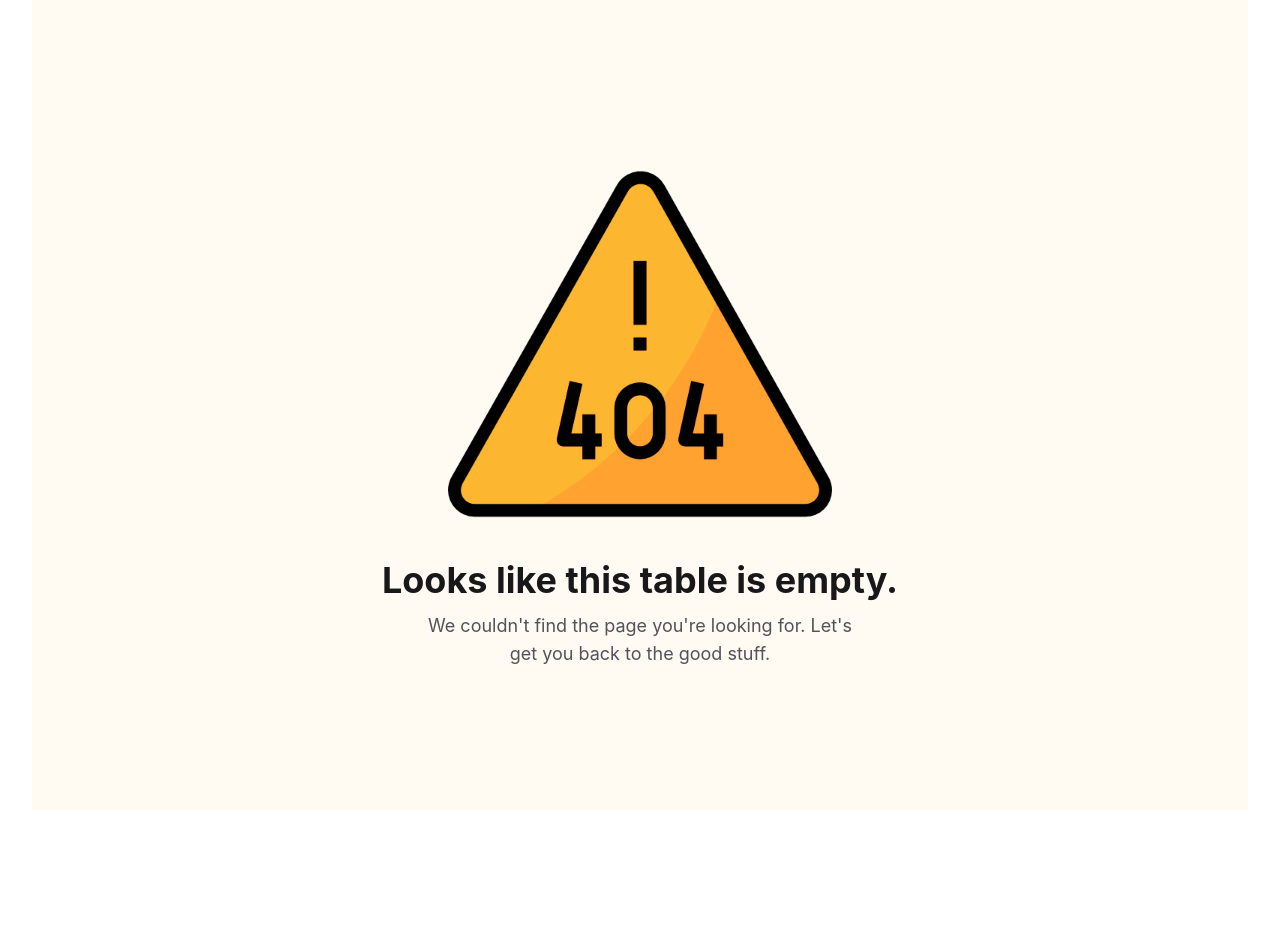
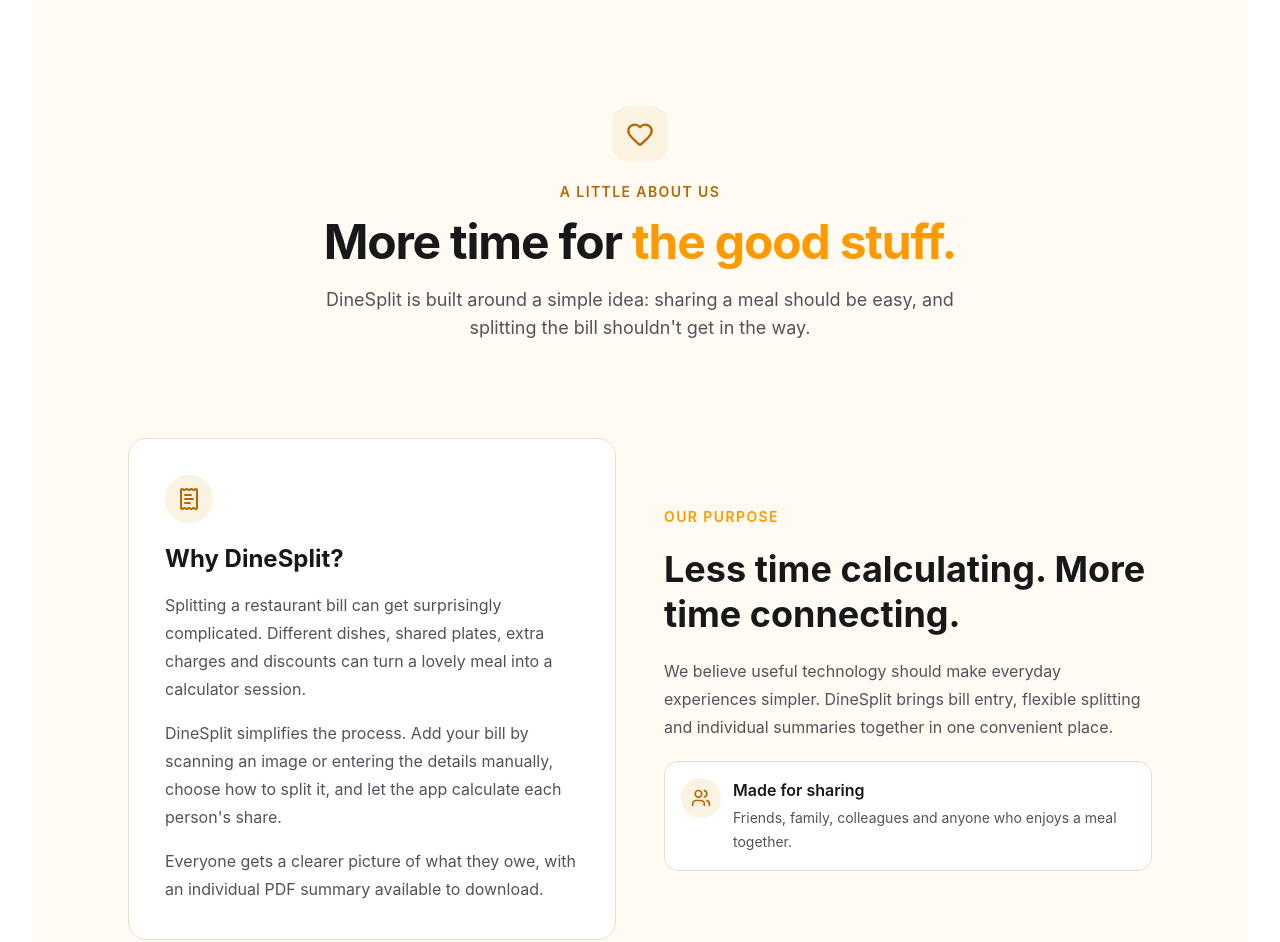
Before and after one commit to aishwaryagaikwad21/DineSplit, a React app in the folder frontend/: page /about-us in a window 1280 px wide. Shown: the part 58-1000 px from the top of the page. Before the commit the page ends 868 px from the top, so only its background shows below. Built offline with nearby package versions, Linux system fonts and the light colour scheme; the HTML template or start-up script is replaced by a standard one.

Commit message:
About Us page

```diff
--- a/frontend/src/components/NavLinks.jsx
+++ b/frontend/src/components/NavLinks.jsx
@@ -25,12 +25,12 @@ const location = useLocation() //gives you information about the current URL.
             How It Works
           </a>
 
-          <a
-            href="#about"
+          <Link
+            to="/about-us"
             className="nav-link"
           >
             About
-          </a>
+          </Link>
     </>
   )
 }
--- /dev/null
+++ b/frontend/src/pages/AboutUs.jsx
@@ -0,0 +1,236 @@
+
+import React from "react";
+import {
+  Heart,
+  Utensils,
+  Users,
+  Calculator,
+  Sparkles,
+  ReceiptText,
+  ArrowRight,
+} from "lucide-react";
+
+import GetStartedButton from "../components/GetStartedButton";
+
+const values = [
+  {
+    icon: Utensils,
+    title: "Good food brings us together",
+    description:
+      "Sharing a meal should be about conversations, laughter and good company, not worrying about who owes what.",
+  },
+  {
+    icon: Calculator,
+    title: "Fairness without the fuss",
+    description:
+      "Whether everyone shares equally or orders different dishes, splitting the bill should feel straightforward.",
+  },
+  {
+    icon: Sparkles,
+    title: "Technology that helps",
+    description:
+      "From AI-assisted bill scanning to automatic calculations, we use technology to take care of repetitive work.",
+  },
+];
+
+const About = () => {
+  return (
+    <main className="min-h-screen bg-[#fffbf2] text-zinc-900">
+      {/* Hero */}
+      <section className="px-6 py-16 text-center md:py-24">
+        <div className="mx-auto max-w-3xl">
+          <div className="mx-auto mb-5 flex size-14 items-center justify-center rounded-2xl bg-[#fbf3e1]">
+            <Heart className="size-7 text-[#b86600]" />
+          </div>
+
+          <p className="mb-4 text-sm font-semibold tracking-widest text-[#b86600]">
+            A LITTLE ABOUT US
+          </p>
+
+          <h1 className="text-4xl font-bold tracking-tight sm:text-5xl">
+            More time for{" "}
+            <span className="text-amber-500">the good stuff.</span>
+          </h1>
+
+          <p className="mx-auto mt-5 max-w-2xl text-base leading-7 text-zinc-600 sm:text-lg">
+            DineSplit is built around a simple idea: sharing a meal should
+            be easy, and splitting the bill shouldn't get in the way.
+          </p>
+        </div>
+      </section>
+
+      {/* Our story */}
+      <section className="px-6 pb-14 md:pb-20">
+        <div className="mx-auto grid max-w-5xl items-center gap-8 md:grid-cols-2 md:gap-12">
+          <div className="rounded-2xl border border-[#eadfc9] bg-white p-7 sm:p-9">
+            <div className="mb-5 flex size-12 items-center justify-center rounded-full bg-[#fbf3e1]">
+              <ReceiptText className="size-6 text-[#b86600]" />
+            </div>
+
+            <h2 className="text-2xl font-bold">Why DineSplit?</h2>
+
+            <p className="mt-4 text-sm leading-7 text-zinc-600 sm:text-base">
+              Splitting a restaurant bill can get surprisingly complicated.
+              Different dishes, shared plates, extra charges and discounts
+              can turn a lovely meal into a calculator session.
+            </p>
+
+            <p className="mt-4 text-sm leading-7 text-zinc-600 sm:text-base">
+              DineSplit simplifies the process. Add your bill by scanning
+              an image or entering the details manually, choose how to
+              split it, and let the app calculate each person's share.
+            </p>
+
+            <p className="mt-4 text-sm leading-7 text-zinc-600 sm:text-base">
+              Everyone gets a clearer picture of what they owe, with an
+              individual PDF summary available to download.
+            </p>
+          </div>
+
+          <div className="flex flex-col gap-5">
+            <p className="text-sm font-semibold tracking-widest text-amber-500">
+              OUR PURPOSE
+            </p>
+
+            <h2 className="text-3xl font-bold leading-tight sm:text-4xl">
+              Less time calculating. More time connecting.
+            </h2>
+
+            <p className="leading-7 text-zinc-600">
+              We believe useful technology should make everyday experiences
+              simpler. DineSplit brings bill entry, flexible splitting and
+              individual summaries together in one convenient place.
+            </p>
+
+            <div className="flex items-start gap-3 rounded-xl border border-[#eadfc9] bg-white p-4">
+              <div className="flex size-10 shrink-0 items-center justify-center rounded-full bg-[#fbf3e1]">
+                <Users className="size-5 text-[#b86600]" />
+              </div>
+
+              <div>
+                <h3 className="font-semibold">Made for sharing</h3>
+                <p className="mt-1 text-sm leading-6 text-zinc-600">
+                  Friends, family, colleagues and anyone who enjoys a meal
+                  together.
+                </p>
+              </div>
+            </div>
+          </div>
+        </div>
+      </section>
+
+      {/* Our values */}
+      <section className="border-y border-amber-100 bg-white px-6 py-14 md:py-20">
+        <div className="mx-auto max-w-6xl">
+          <div className="mb-10 text-center">
+            <p className="text-sm font-semibold tracking-widest text-amber-500">
+              WHAT MATTERS TO US
+            </p>
+
+            <h2 className="mt-3 text-3xl font-bold tracking-tight">
+              Simple by design.
+            </h2>
+
+            <p className="mx-auto mt-3 max-w-xl leading-7 text-zinc-600">
+              The ideas behind every part of the DineSplit experience.
+            </p>
+          </div>
+
+          <div className="grid gap-5 md:grid-cols-3">
+            {values.map((value) => {
+              const Icon = value.icon;
+
+              return (
+                <article
+                  key={value.title}
+                  className="rounded-2xl border border-[#eadfc9] bg-[#fffbf2] p-6"
+                >
+                  <div className="mb-5 flex size-12 items-center justify-center rounded-full bg-[#fbf3e1]">
+                    <Icon className="size-6 text-[#b86600]" />
+                  </div>
+
+                  <h3 className="text-lg font-semibold">{value.title}</h3>
+
+                  <p className="mt-3 text-sm leading-7 text-zinc-600">
+                    {value.description}
+                  </p>
+                </article>
+              );
+            })}
+          </div>
+        </div>
+      </section>
+
+      {/* What you can do */}
+      <section className="px-6 py-14 md:py-20">
+        <div className="mx-auto max-w-5xl">
+          <div className="mb-8 text-center">
+            <p className="text-sm font-semibold tracking-widest text-amber-500">
+              THE DINESPLIT EXPERIENCE
+            </p>
+
+            <h2 className="mt-3 text-3xl font-bold tracking-tight">
+              One bill. Everyone's share.
+            </h2>
+          </div>
+
+          <div className="grid gap-4 sm:grid-cols-3">
+            {[
+              {
+                title: "Add your bill",
+                description: "Scan a bill image or enter it manually.",
+              },
+              {
+                title: "Choose your split",
+                description: "Divide equally or assign individual dishes.",
+              },
+              {
+                title: "Get your summaries",
+                description: "See amounts owed and download individual PDFs.",
+              },
+            ].map((item, index) => (
+              <div
+                key={item.title}
+                className="rounded-2xl border border-[#eadfc9] bg-white p-5"
+              >
+                <p className="text-sm font-bold text-amber-500">
+                  0{index + 1}
+                </p>
+
+                <h3 className="mt-3 font-semibold">{item.title}</h3>
+
+                <p className="mt-2 text-sm leading-6 text-zinc-600">
+                  {item.description}
+                </p>
+              </div>
+            ))}
+          </div>
+        </div>
+      </section>
+
+      {/* CTA */}
+      <section className="px-6 pb-16 md:pb-20">
+        <div className="mx-auto max-w-5xl rounded-2xl border border-[#eadfc9] bg-white px-6 py-10 text-center sm:px-10">
+          <h2 className="text-2xl font-bold sm:text-3xl">
+            Good food. Fair shares. Better memories.
+          </h2>
+
+          <p className="mx-auto mt-3 max-w-xl text-sm leading-6 text-zinc-600 sm:text-base">
+            Make your next group meal a little simpler with DineSplit.
+          </p>
+
+          <div className="mt-6 flex justify-center">
+            <GetStartedButton />
+          </div>
+
+          <p className="mt-5 flex items-center justify-center gap-2 text-sm text-zinc-500">
+            Built for the moments around the table
+            <ArrowRight className="size-4 text-amber-500" />
+          </p>
+        </div>
+      </section>
+    </main>
+  );
+};
+
+export default About;
--- a/frontend/src/routes/AppRoutes.jsx
+++ b/frontend/src/routes/AppRoutes.jsx
@@ -16,6 +16,7 @@ import SplitDetails from '@/pages/SplitDetails'
 import Result from '@/pages/Result'
 import ManualBill from '@/pages/ManualBill'
 import Features from '@/pages/Features'
+import About from '@/pages/AboutUs'
 
 const router = createBrowserRouter(
   createRoutesFromElements(
@@ -29,6 +30,7 @@ const router = createBrowserRouter(
       <Route path='/split-result' element={<Result />}/>
       <Route path='/manual-bill' element={<ManualBill />} />
       <Route path='/features' element={<Features />} />
+      <Route path='/about-us' element={<About />} />
       <Route path='*' element={<Error />} />
     </Route>
   )
```
